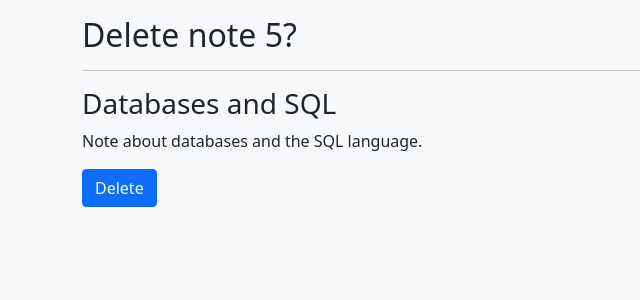
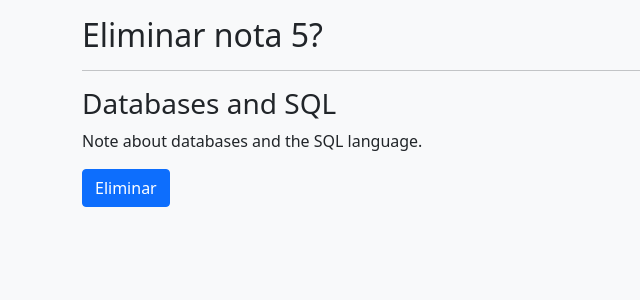
Before and after one commit to tripleten-com/TripleNote_es, a Django app: page /delete/bazy-dannykh-i-sql/ in a window 1280 px wide. Shown: the part 56-356 px from the top of the page, without its empty margins (0-640 px from the left). Run offline with Django 3.2, Linux system fonts and the light colour scheme; a user stored in the database is signed in; data comes from the database, SQL or seed files in the repository.

Commit message:
Update delete.html
added es

```diff
--- a/templates/notes/delete.html
+++ b/templates/notes/delete.html
@@ -1,13 +1,13 @@
 {% extends "base.html" %}
 {% block content %}
-  <h2>Delete note {{ note.id }}?</h2>
+  <h2>Eliminar nota {{ note.id }}?</h2>
   <hr>
   <h3>{{ note.title }}</h3>
   <p>{{ note.text }}</p>
   <form class="form-horizontal" method="post">
     {% csrf_token %}
     <div class="form-actions">
-      <button type="submit" class="btn btn-primary" >Delete</button>
+      <button type="submit" class="btn btn-primary" >Eliminar</button>
     </div>
   </form>
 {% endblock content %}
```
